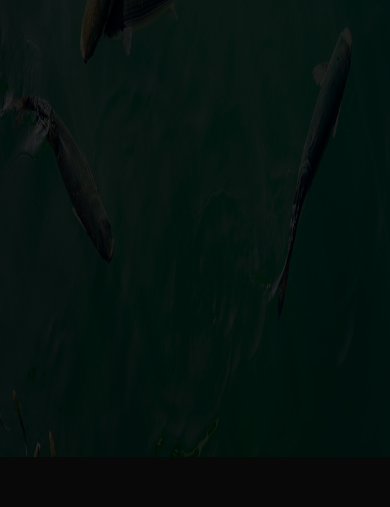
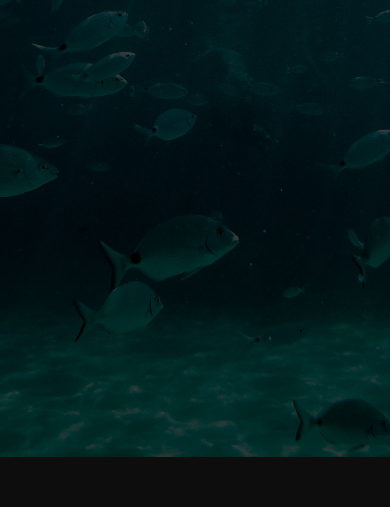
Before and after one commit to kbelloo/LaunchingSoon, a plain HTML site: page index.html in a window 390 px wide. Shown: the part 387-894 px from the top of the page. Drawn offline with Linux system fonts and the light colour scheme.

Commit message:
fix: background image size

```diff
--- a/css/style.css
+++ b/css/style.css
@@ -12,7 +12,7 @@ body {
 .container {
 
     position: relative;
-    background-image: url(/images/fishfarm.jpg);
+    background-image: url(/images/background.jpg);
     background-size: cover;
     background-repeat: no-repeat;
     background-position: center;
@@ -28,7 +28,7 @@ body {
     left: 0;
     width: 100%;
     height: 100%;
-    background: rgba(0, 0, 0, 0.84);
+    background: rgba(0, 0, 0, 0.75);
     text-align: center;
     padding-top: 50px;
 
@@ -89,18 +89,6 @@ hr {
 
 
 
-    .container {
-
-        position: relative;
-        background-image: url(/images/fishfarmMobile.jpg);
-        background-size: 100% 100%;
-        background-repeat: no-repeat;
-        background-position: center;
-        height: 100vh;
-
-
-
-    }
 }
 
 @media only screen and (min-width:768px) {
```
Also changed, not shown: images/background.jpg (added), images/fishfarmMobile.jpg (deleted).
